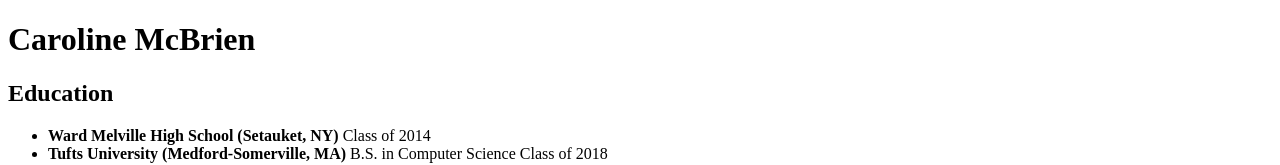
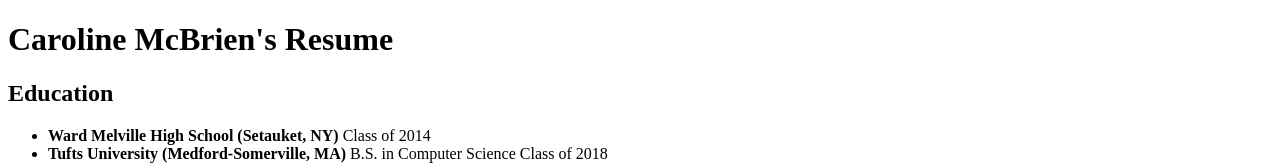
Before and after one commit to mcbriencaroline/mcbriencaroline.github.io, a plain HTML site: page resume.html in a window 1280 px wide. Shown: the top 165 px of the page. Drawn offline with Linux system fonts and the light colour scheme.

Commit message:
fixed h1

```diff
--- a/resume.html
+++ b/resume.html
@@ -2,11 +2,11 @@
 <html>
 
 <head>
-<title>CM Resume</title>
+<title> CM Resume </title>
 </head>
 
 <body>
-	<h1> Caroline McBrien </h1>
+	<h1> Caroline McBrien's Resume </h1>
 	<h2> Education </h2>
 		<ul>
 		<li><b>Ward Melville High School (Setauket, NY) </b> Class of 2014 </li>
```
